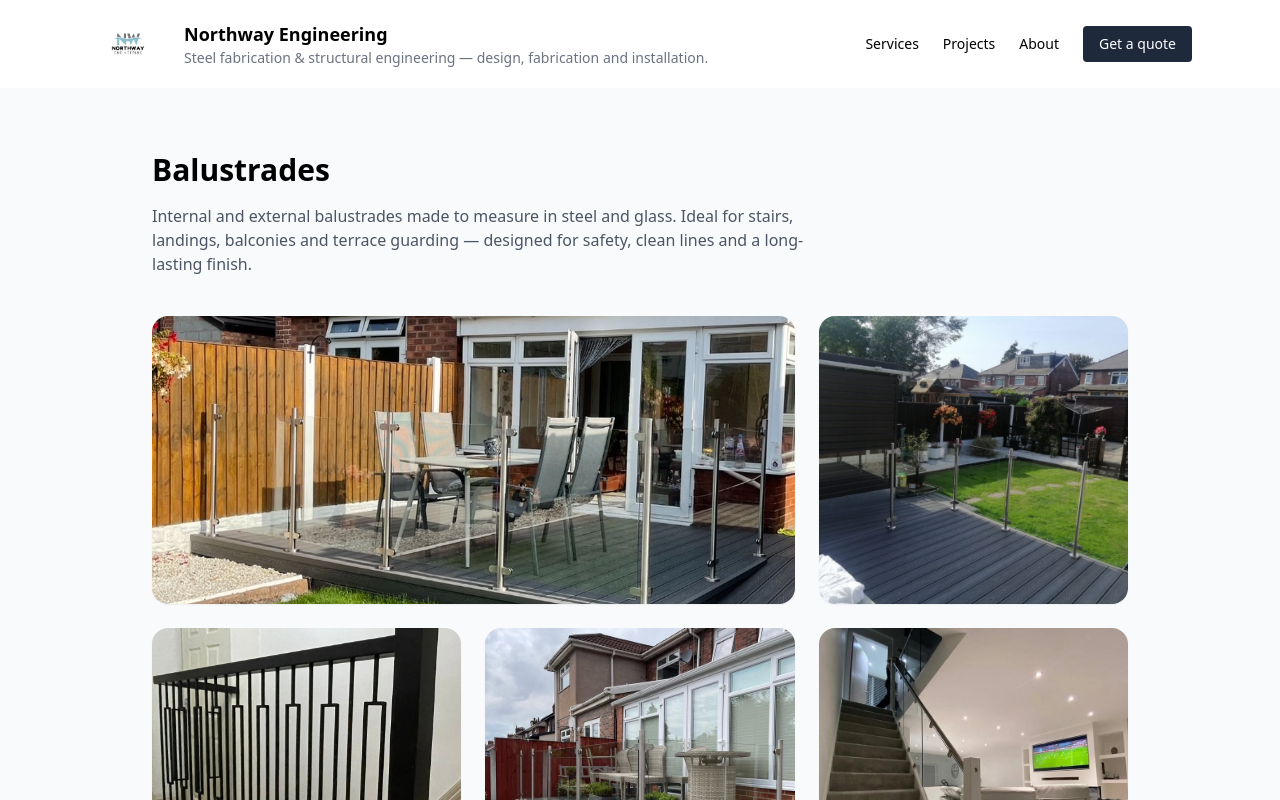
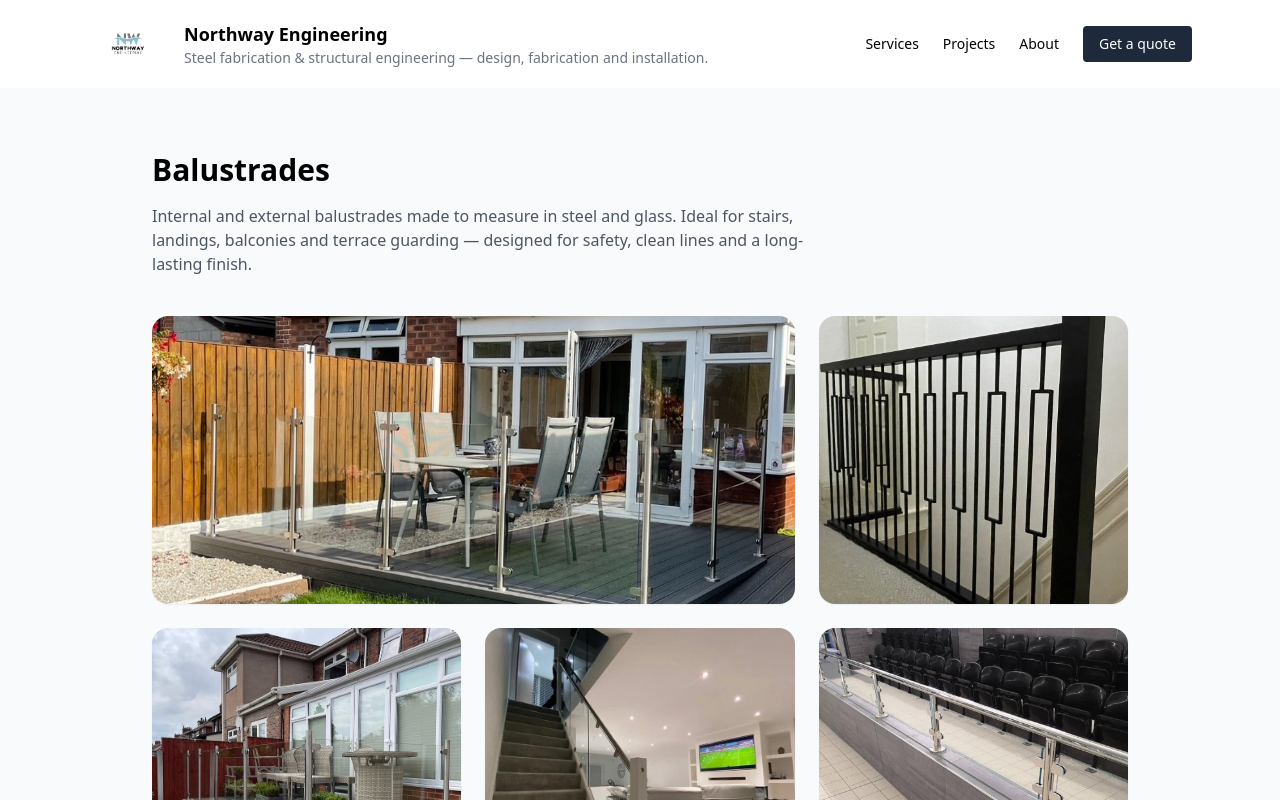
Before and after one commit to giuseppe101-arch/northway-engineering-site2, a Next.js app: page /products/balustrade in a window 1280 px wide. Shown: the top 800 px of the page. Built offline with nearby package versions, Linux system fonts and the light colour scheme.

Commit message:
Update balustrade.jsx

```diff
--- a/pages/products/balustrade.jsx
+++ b/pages/products/balustrade.jsx
@@ -37,17 +37,6 @@ export default function BalustradesPage() {
                 sizes="(max-width: 768px) 100vw, 66vw"
                 className="object-cover"
                 priority
-              />
-            </div>
-
-            {/* IMAGE 2 */}
-            <div className="relative w-full h-72 rounded-2xl overflow-hidden shadow-sm">
-              <Image
-                src="/images/bal2.jpg"
-                alt="Stair balustrade"
-                fill
-                sizes="(max-width: 768px) 100vw, 33vw"
-                className="object-cover"
               />
             </div>
 
```
